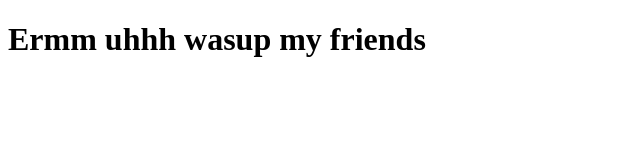
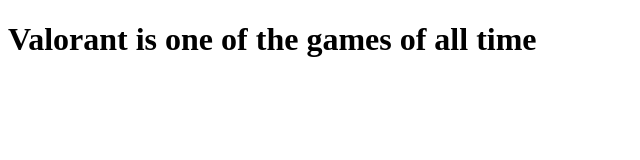
Before and after one commit to Masteradn1/Masteradn1.github.io, a plain HTML site: page index.html in a window 1280 px wide. Shown: the whole page, without its empty margins (0-640 px from the left). Drawn offline with Linux system fonts and the light colour scheme.

Commit message:
Update index.html

```diff
--- a/index.html
+++ b/index.html
@@ -7,6 +7,6 @@
     <title>Document</title>
 </head>
 <body>
-    <h1>Ermm uhhh wasup my friends</h1>
+    <h1>Valorant is one of the games of all time</h1>
 </body>
 </html>
```
